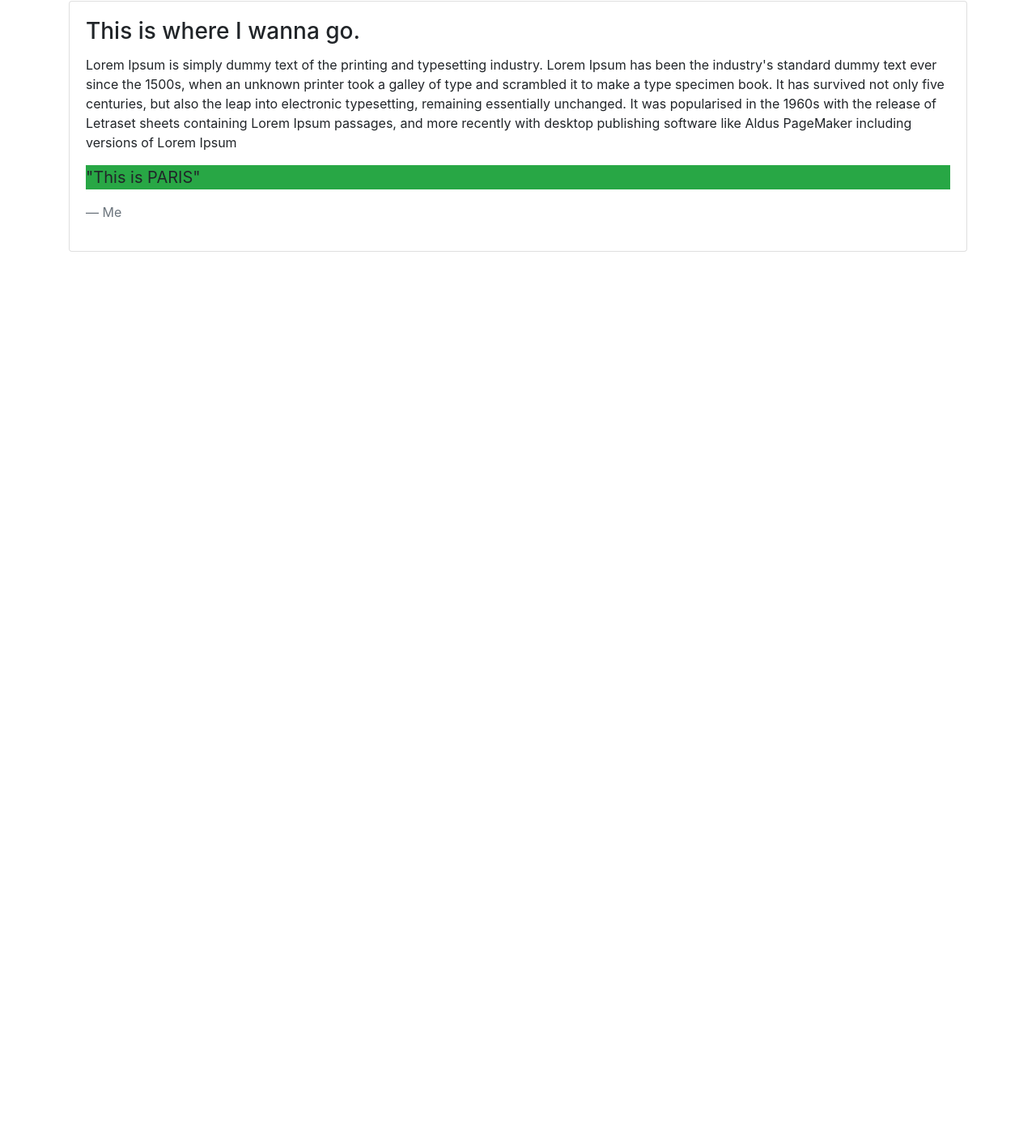
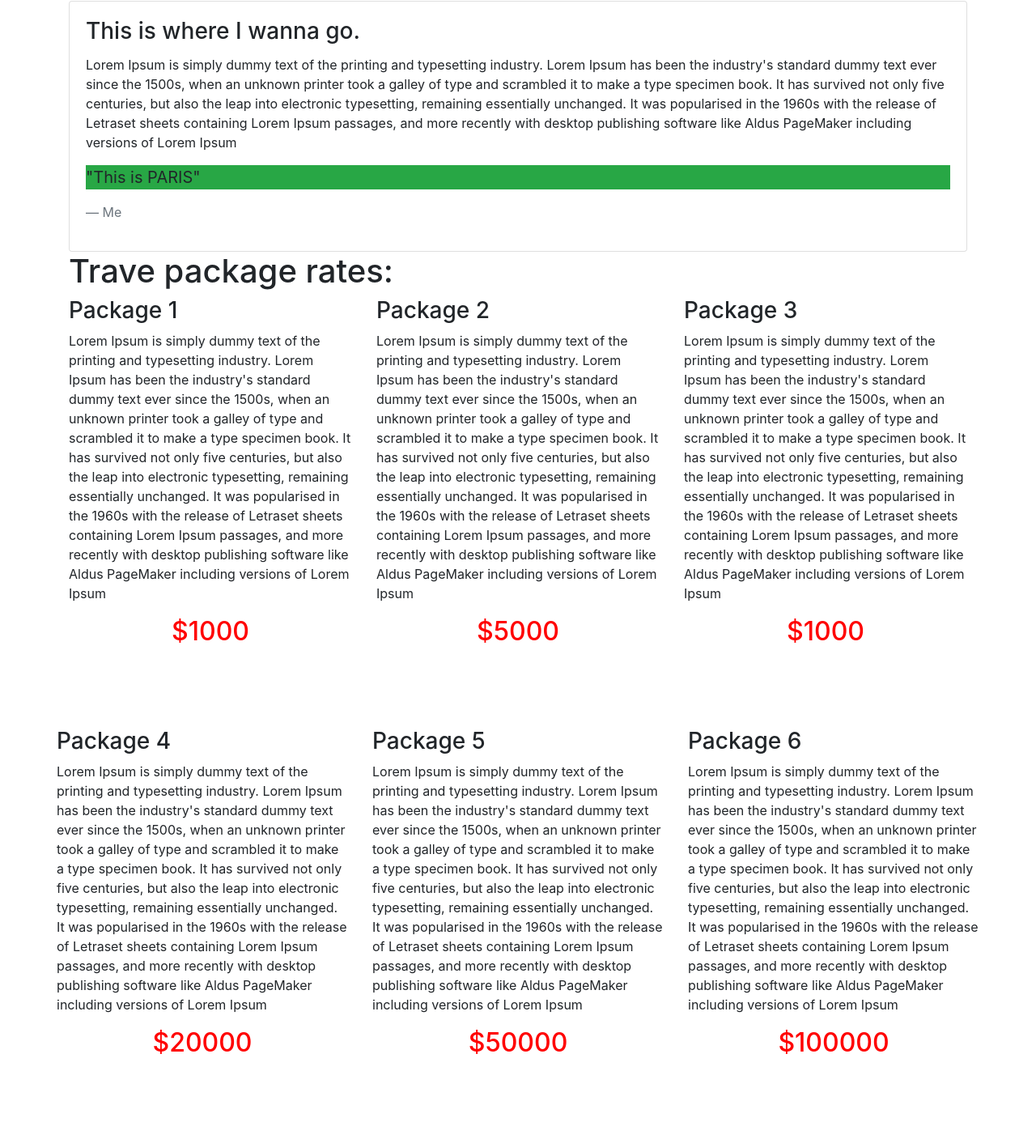
Before and after one commit to MaxBrockbank/vacation-site, a plain HTML site: page index.html in a window 1280 px wide. Shown: the part 388-1795 px from the top of the page at 81% size. Before the commit the page ends 800 px from the top, so only its background shows below. Drawn offline with Linux system fonts and the light colour scheme.

Commit message:
implements Boostrap grid system and customized css with styles.css file
Co-authored-by: Floyd McCallum <fmacc3@gmail.com>

```diff
--- /dev/null
+++ b/assets/css/styles.css
@@ -0,0 +1,5 @@
+.col-md-4 h2{
+  text-align: center;
+  color: red;
+  margin-bottom: 100px;
+}
--- a/index.html
+++ b/index.html
@@ -4,6 +4,7 @@
   <meta charset="UTF-8">
   <meta name="viewport" content="width=device-width, initial-scale=1.0">
   <link rel="stylesheet" href="assets/css/bootstrap.css" type="text/css">
+  <link rel="stylesheet" href="assets/css/styles.css" type="text/css">
   <title>Vacation Site</title>
 </head>
 <body>
@@ -23,5 +24,41 @@
       </div>
     </div>
   </div>
+  <div class="container">
+    <h1>Trave package rates:</h1>
+    <div class ="row">
+      <div class="col-md-4">
+        <h3>Package 1</h3>
+        <p>Lorem Ipsum is simply dummy text of the printing and typesetting industry. Lorem Ipsum has been the industry's standard dummy text ever since the 1500s, when an unknown printer took a galley of type and scrambled it to make a type specimen book. It has survived not only five centuries, but also the leap into electronic typesetting, remaining essentially unchanged. It was popularised in the 1960s with the release of Letraset sheets containing Lorem Ipsum passages, and more recently with desktop publishing software like Aldus PageMaker including versions of Lorem Ipsum</p>
+        <h2>$1000</h2>
+      </div>
+      <div class="col-md-4">
+        <h3>Package 2</h3>
+        <p>Lorem Ipsum is simply dummy text of the printing and typesetting industry. Lorem Ipsum has been the industry's standard dummy text ever since the 1500s, when an unknown printer took a galley of type and scrambled it to make a type specimen book. It has survived not only five centuries, but also the leap into electronic typesetting, remaining essentially unchanged. It was popularised in the 1960s with the release of Letraset sheets containing Lorem Ipsum passages, and more recently with desktop publishing software like Aldus PageMaker including versions of Lorem Ipsum</p>
+        <h2>$5000</h2>
+      </div>
+      <div class="col-md-4">
+        <h3>Package 3</h3>
+        <p>Lorem Ipsum is simply dummy text of the printing and typesetting industry. Lorem Ipsum has been the industry's standard dummy text ever since the 1500s, when an unknown printer took a galley of type and scrambled it to make a type specimen book. It has survived not only five centuries, but also the leap into electronic typesetting, remaining essentially unchanged. It was popularised in the 1960s with the release of Letraset sheets containing Lorem Ipsum passages, and more recently with desktop publishing software like Aldus PageMaker including versions of Lorem Ipsum</p>
+        <h2>$1000</h2>
+      </div>
+    <div class ="row">
+      <div class="col-md-4">
+        <h3>Package 4</h3>
+        <p>Lorem Ipsum is simply dummy text of the printing and typesetting industry. Lorem Ipsum has been the industry's standard dummy text ever since the 1500s, when an unknown printer took a galley of type and scrambled it to make a type specimen book. It has survived not only five centuries, but also the leap into electronic typesetting, remaining essentially unchanged. It was popularised in the 1960s with the release of Letraset sheets containing Lorem Ipsum passages, and more recently with desktop publishing software like Aldus PageMaker including versions of Lorem Ipsum</p>
+        <h2>$20000</h2>
+      </div>
+      <div class="col-md-4">
+        <h3>Package 5</h3>
+        <p>Lorem Ipsum is simply dummy text of the printing and typesetting industry. Lorem Ipsum has been the industry's standard dummy text ever since the 1500s, when an unknown printer took a galley of type and scrambled it to make a type specimen book. It has survived not only five centuries, but also the leap into electronic typesetting, remaining essentially unchanged. It was popularised in the 1960s with the release of Letraset sheets containing Lorem Ipsum passages, and more recently with desktop publishing software like Aldus PageMaker including versions of Lorem Ipsum</p>
+        <h2>$50000</h2>
+      </div>
+      <div class="col-md-4">
+        <h3>Package 6</h3>
+        <p>Lorem Ipsum is simply dummy text of the printing and typesetting industry. Lorem Ipsum has been the industry's standard dummy text ever since the 1500s, when an unknown printer took a galley of type and scrambled it to make a type specimen book. It has survived not only five centuries, but also the leap into electronic typesetting, remaining essentially unchanged. It was popularised in the 1960s with the release of Letraset sheets containing Lorem Ipsum passages, and more recently with desktop publishing software like Aldus PageMaker including versions of Lorem Ipsum</p>
+        <h2>$100000</h2>
+      </div>
+    </div>
+  </div>
 </body>
 </html>
```
